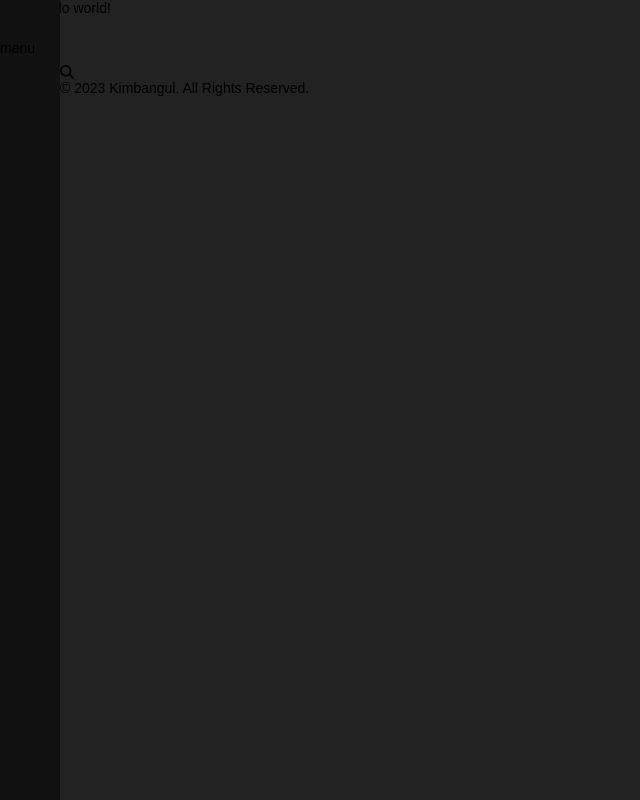
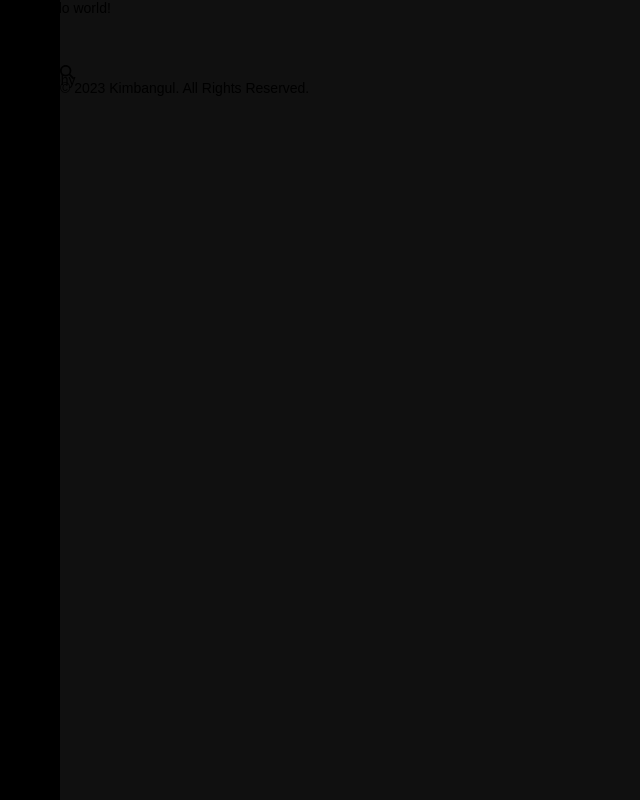
Before and after one commit to Kimbangul/lanalogue, a Next.js app: page / in a window 1280 px wide. Shown: the whole page, without its empty margins (0-640 px from the left). Built offline with nearby package versions, Linux system fonts and the light colour scheme.

Commit message:
feat: add menu

```diff
--- a/src/app/layout.tsx
+++ b/src/app/layout.tsx
@@ -1,7 +1,7 @@
 import GlobalStyle from "@/components/common/GlobalStyle";
 import ClientProvider from "@/components/common/ClientProvider";
 import FooterView from "@/components/layout/footer/FooterView";
-import HeaderView from "@/components/layout/header/HeaderView";
+import HeaderContainer from "@/components/layout/header/HeaderContainer";
 import WrapperView from "@/components/layout/wrapper/WrapperView";
 
 export const metadata = {
@@ -16,7 +16,7 @@ export default function RootLayout({children}: { children: React.ReactNode
     <html lang="en">
       <body>
         <WrapperView>
-        <HeaderView />
+        <HeaderContainer />
         {children}
         <FooterView />
         </WrapperView>
--- /dev/null
+++ b/src/components/layout/header/HeaderContainer.tsx
@@ -0,0 +1,14 @@
+import HeaderView from "@/components/layout/header/HeaderView"
+import menu from '@/components/layout/header/menu.json';
+
+const HeaderContainer = () => {
+  const menuList = Object.entries(menu).map((el) => {
+    return {[el[0]]: el[1]}
+  });
+
+  console.log(menuList)
+
+  return <HeaderView menu={menuList}/ >
+}
+
+export default HeaderContainer;
--- a/src/components/layout/header/HeaderStyle.ts
+++ b/src/components/layout/header/HeaderStyle.ts
@@ -7,7 +7,7 @@ const Header = {
     position: fixed;
     top: 0;
     left: 0;
-    background: #111;
+    background: #000;
   `,
   Inner: styled.div`
     width: 100%;
--- a/src/components/layout/header/HeaderView.tsx
+++ b/src/components/layout/header/HeaderView.tsx
@@ -2,12 +2,16 @@
 
 import Header from "@/components/layout/header/HeaderStyle";
 
-const HeaderView = () => {
+const HeaderView = ({menu}:{menu?:{[key:string]:string}[]}) => {
   return(
     <Header.Container>
       <Header.Inner>
         <ul>
-          <li>menu</li>
+          {menu?.map((el, idx)=> {
+            return(
+              <li key={`menu${idx}`}>{Object.keys(el)[0]}</li>
+            )
+          })}
         </ul>
       </Header.Inner>
     </Header.Container>
--- /dev/null
+++ b/src/components/layout/header/menu.json
@@ -0,0 +1,7 @@
+{
+  "introduce": "#",
+  "member": "#",
+  "discography": "#",
+  "concert info": "#",
+  "guest": "#"
+}
--- a/src/utils/Theme.ts
+++ b/src/utils/Theme.ts
@@ -1,5 +1,5 @@
 const color = {
-  bg: '#222',
+  bg: '#101010',
   text06: '#111',
   text05:'#262626',
   text04:'#333',
```
